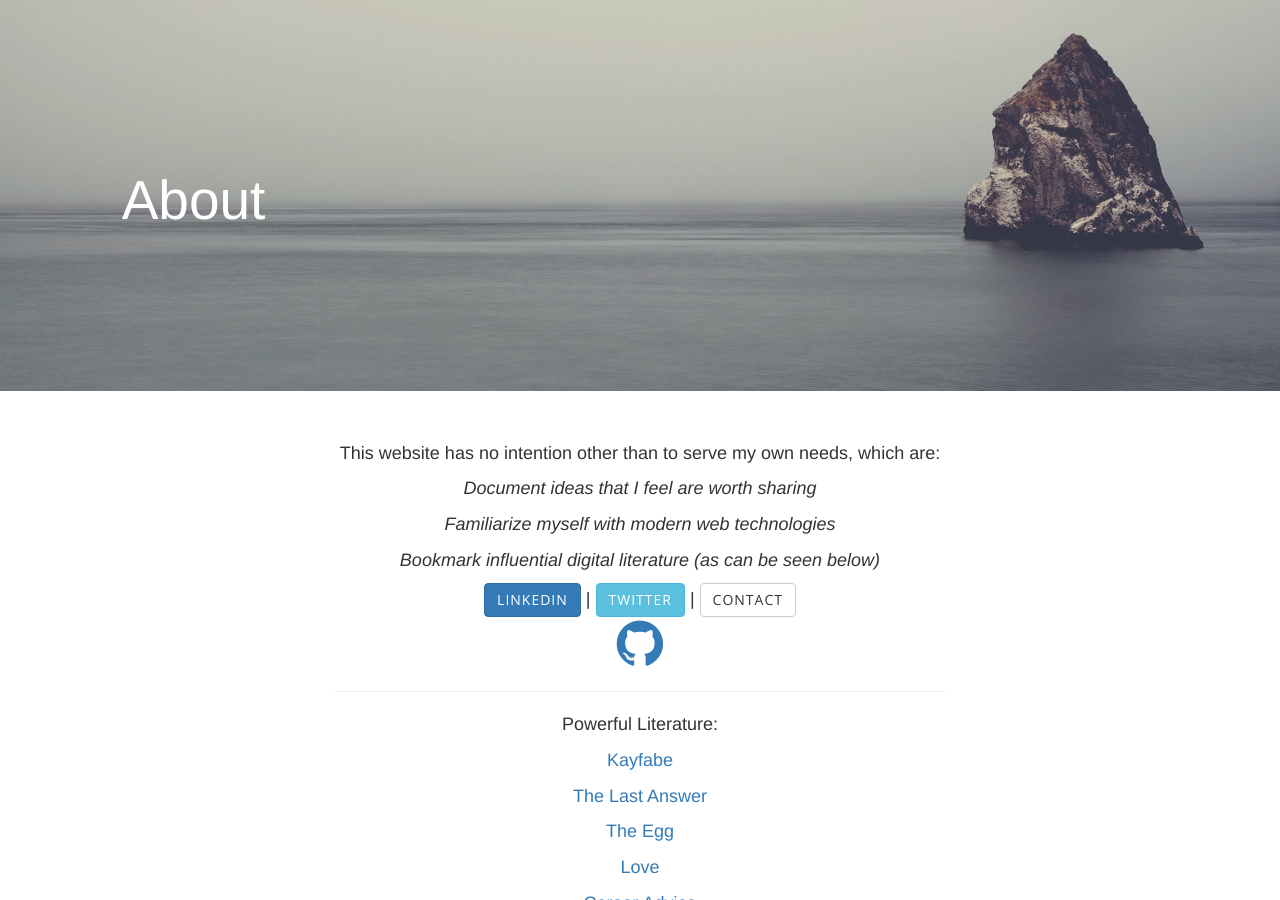
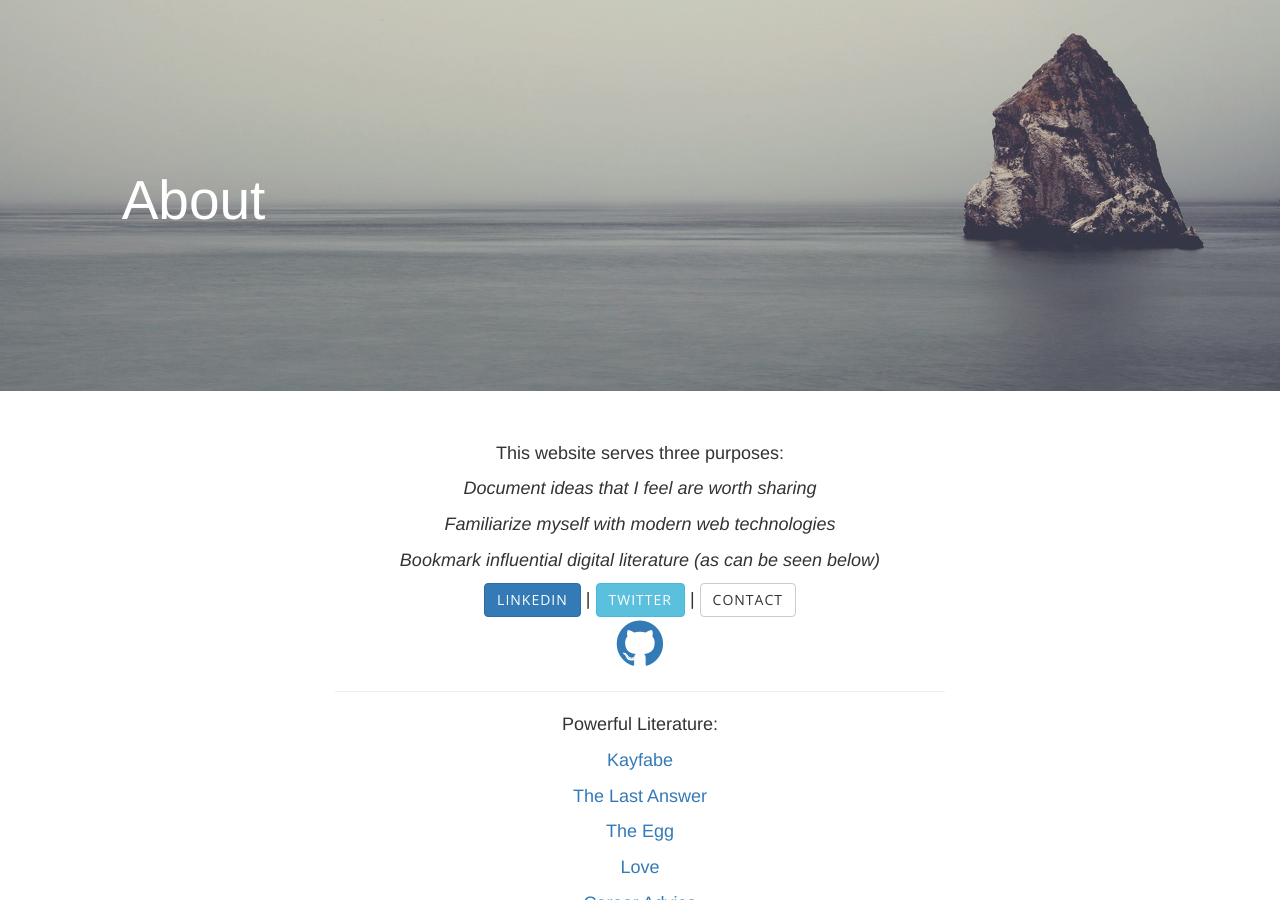
Before and after one commit to gDelgado14/gDelgado14.github.io, a Jekyll site: the page built from about/index.html, in a window 1280 px wide and 900 px high. Built offline with Jekyll 4.4.1, drawn with Linux system fonts in a browser that asks for light colours; nearby versions of some CDN libraries.

Commit message:
improved about description

```diff
--- a/about/index.html
+++ b/about/index.html
@@ -5,7 +5,7 @@ title: About
 	<div class="text-center">
 		<!--<p>I'm a fourth year Economics &amp; Computer Science student at Wilfrid Laurier University.</p>
 		<p dir="ltr">I am learning lots about entrepreneurship and technology and will be sharing my experiences here on this site.</p>-->
-		<p>This website has no intention other than to serve my own needs, which are:
+		<p>This website serves three purposes:
 				<em><p>Document ideas that I feel are worth sharing</p></em>
 				<em><p>Familiarize myself with modern web technologies</p></em>
 				<em><p>Bookmark influential digital literature (as can be seen below)</p></em>
```
